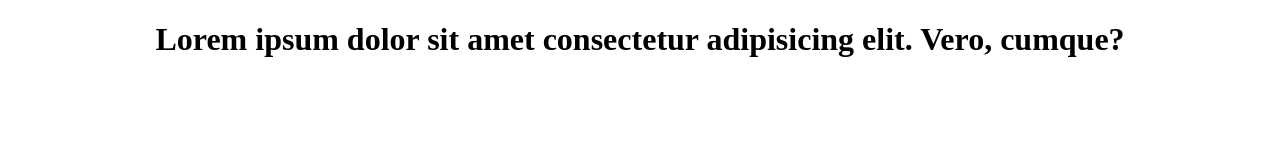
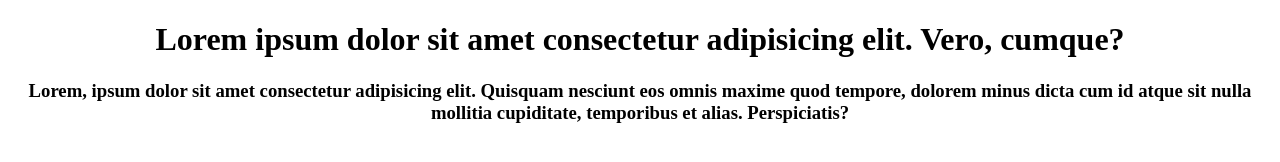
Before and after one commit to shivamchopracorp/e_commerce_cts, a plain HTML site: page index.html in a window 1280 px wide. Drawn offline with Linux system fonts and the light colour scheme.

Commit message:
Final Commit for Testing

```diff
--- a/index.html
+++ b/index.html
@@ -8,6 +8,7 @@
 </head>
 <body>
     <h1>Lorem ipsum dolor sit amet consectetur adipisicing elit. Vero, cumque?</h1>
+    <h3>Lorem, ipsum dolor sit amet consectetur adipisicing elit. Quisquam nesciunt eos omnis maxime quod tempore, dolorem minus dicta cum id atque sit nulla mollitia cupiditate, temporibus et alias. Perspiciatis?</h3>
     <script></script>
 </body>
 </html>
```
